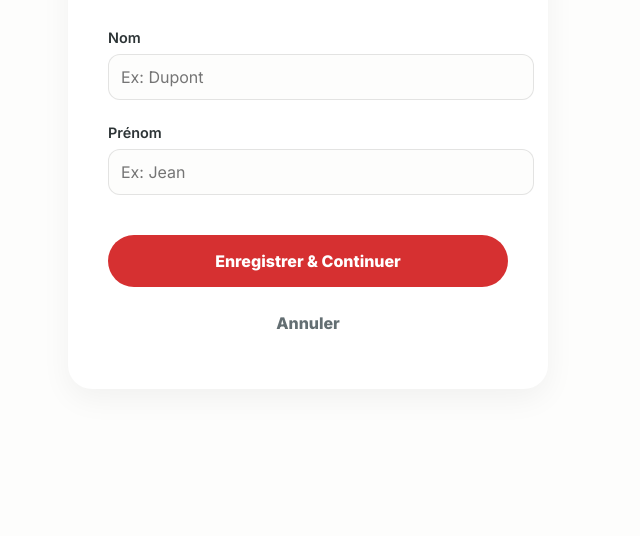
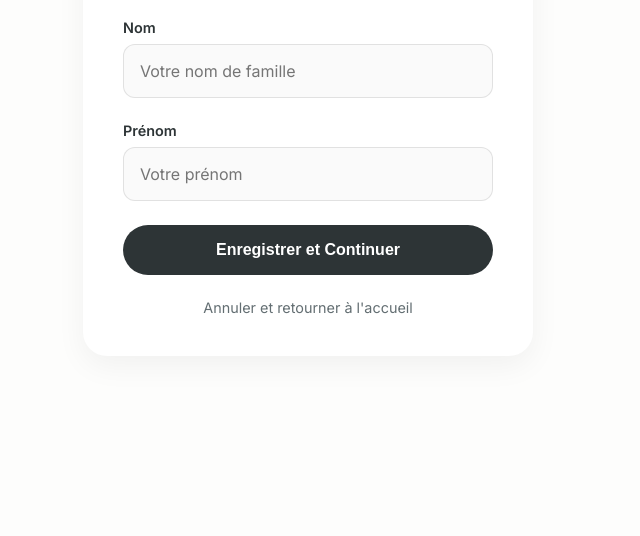
Before and after one commit to chpalitom09-bot/Pepins-de-t-mates, a plain HTML site: page user.html in a window 1280 px wide. Shown: the part 304-840 px from the top of the page, without its empty margins (332-972 px from the left). After the commit the page ends 800 px from the top, so only its background shows below. Drawn offline with Linux system fonts and the light colour scheme.

Commit message:
Update user.html
user page²

```diff
--- a/user.html
+++ b/user.html
@@ -6,26 +6,15 @@
     <title>Profil Utilisateur | Pépins de Tomates</title>
     <link href="https://fonts.googleapis.com/css2?family=Inter:wght@300;400;600;800&display=swap" rel="stylesheet">
     <style>
+        /* Styles repris de index.html pour la cohérence */
         :root {
             --bg-color: #fdfdfc;
             --text-main: #2d3436;
-            --text-light: #636e72;
             --accent: #d63031;
             --card-bg: #ffffff;
             --shadow: 0 10px 30px rgba(0,0,0,0.05);
-            --transition: all 0.4s cubic-bezier(0.16, 1, 0.3, 1);
         }
-
-        @media (prefers-color-scheme: dark) {
-            :root {
-                --bg-color: #121212;
-                --text-main: #e0e0e0;
-                --text-light: #a0a0a0;
-                --card-bg: #1e1e1e;
-                --shadow: 0 10px 30px rgba(0,0,0,0.4);
-            }
-        }
-
+        * { box-sizing: border-box; margin: 0; padding: 0; }
         body {
             font-family: 'Inter', sans-serif;
             background-color: var(--bg-color);
@@ -34,113 +23,83 @@
             align-items: center;
             justify-content: center;
             min-height: 100vh;
-            margin: 0;
             padding: 20px;
         }
-
-        .profile-card {
+        .container {
             background: var(--card-bg);
             padding: 2.5rem;
             border-radius: 24px;
             box-shadow: var(--shadow);
             width: 100%;
-            max-width: 400px;
+            max-width: 450px;
             text-align: center;
-            animation: fadeIn 0.5s ease-out;
         }
-
-        h1 { margin-bottom: 0.5rem; font-weight: 800; }
-        p { color: var(--text-light); margin-bottom: 2rem; font-size: 0.95rem; }
-
-        .input-group {
-            margin-bottom: 1.5rem;
-            text-align: left;
+        h1 { margin-bottom: 1.5rem; font-weight: 800; color: var(--accent); }
+        p { margin-bottom: 2rem; color: #636e72; line-height: 1.5; }
+        .input-group { margin-bottom: 1.5rem; text-align: left; }
+        label { display: block; margin-bottom: 0.5rem; font-weight: 600; font-size: 0.9rem; }
+        input {
+            width: 100%;
+            padding: 1rem;
+            border: 1px solid rgba(0,0,0,0.1);
+            border-radius: 12px;
+            font-size: 1rem;
+            font-family: inherit;
+            background: #fafafa;
         }
-
-        label {
+        button {
+            width: 100%;
+            padding: 1rem;
+            background: var(--text-main);
+            color: white;
+            border: none;
+            border-radius: 50px;
+            font-size: 1rem;
+            font-weight: 700;
+            cursor: pointer;
+            transition: transform 0.2s;
+        }
+        button:hover { transform: scale(1.02); }
+        .back-link {
             display: block;
-            margin-bottom: 0.5rem;
-            font-weight: 600;
+            margin-top: 1.5rem;
+            color: #636e72;
+            text-decoration: none;
             font-size: 0.9rem;
         }
-
-        input {
-            width: 100%;
-            padding: 12px;
-            border-radius: 12px;
-            border: 1px solid rgba(0,0,0,0.1);
-            background: var(--bg-color);
-            color: var(--text-main);
-            font-family: inherit;
-            font-size: 1rem;
-            outline: none;
-            transition: var(--transition);
-        }
-
-        input:focus { border-color: var(--accent); }
-
-        .btn {
-            width: 100%;
-            padding: 1rem;
-            border-radius: 50px;
-            border: none;
-            font-weight: 700;
-            cursor: pointer;
-            font-size: 1rem;
-            font-family: inherit;
-            transition: var(--transition);
-        }
-
-        .btn-primary {
-            background: var(--accent);
-            color: white;
-            margin-top: 1rem;
-        }
-
-        .btn-secondary {
-            background: transparent;
-            color: var(--text-light);
-            margin-top: 10px;
-        }
-
-        .btn:hover { transform: translateY(-2px); opacity: 0.9; }
-
-        @keyframes fadeIn { from { opacity: 0; transform: translateY(20px); } to { opacity: 1; transform: translateY(0); } }
     </style>
 </head>
 <body>
 
-    <div class="profile-card">
-        <h1>Mon Profil 🍅</h1>
-        <p>Veuillez renseigner vos informations pour faciliter vos commandes.</p>
+    <div class="container">
+        <h1>Qui êtes-vous ?</h1>
+        <p>Afin de valider votre commande et générer votre bon, merci de renseigner votre identité.</p>
 
-        <form id="user-form" onsubmit="saveUser(event)">
+        <form id="user-form">
             <div class="input-group">
                 <label for="nom">Nom</label>
-                <input type="text" id="nom" required placeholder="Ex: Dupont">
+                <input type="text" id="nom" required placeholder="Votre nom de famille">
             </div>
-
             <div class="input-group">
                 <label for="prenom">Prénom</label>
-                <input type="text" id="prenom" required placeholder="Ex: Jean">
+                <input type="text" id="prenom" required placeholder="Votre prénom">
             </div>
-
-            <button type="submit" class="btn btn-primary">Enregistrer & Continuer</button>
-            <button type="button" class="btn btn-secondary" onclick="window.location.href='index.html'">Annuler</button>
+            <button type="submit">Enregistrer et Continuer</button>
         </form>
+        <a href="index.html" class="back-link">Annuler et retourner à l'accueil</a>
     </div>
 
     <script>
-        // Charger les données existantes si disponibles
-        document.addEventListener('DOMContentLoaded', () => {
-            const nom = localStorage.getItem('user_nom');
-            const prenom = localStorage.getItem('user_prenom');
+        // AJOUT UTILISATEUR : Pré-remplissage si existant
+        window.onload = function() {
+            const savedNom = localStorage.getItem('user_nom');
+            const savedPrenom = localStorage.getItem('user_prenom');
+            if(savedNom) document.getElementById('nom').value = savedNom;
+            if(savedPrenom) document.getElementById('prenom').value = savedPrenom;
+        };
 
-            if(nom) document.getElementById('nom').value = nom;
-            if(prenom) document.getElementById('prenom').value = prenom;
-        });
-
-        function saveUser(e) {
+        // AJOUT UTILISATEUR : Sauvegarde
+        document.getElementById('user-form').addEventListener('submit', function(e) {
             e.preventDefault();
             const nom = document.getElementById('nom').value.trim();
             const prenom = document.getElementById('prenom').value.trim();
@@ -148,17 +107,12 @@
             if(nom && prenom) {
                 localStorage.setItem('user_nom', nom);
                 localStorage.setItem('user_prenom', prenom);
+                localStorage.setItem('user_created_at', new Date().toISOString());
 
-                // Si la date de création n'existe pas, on la crée
-                if(!localStorage.getItem('user_created_at')) {
-                    localStorage.setItem('user_created_at', new Date().toISOString());
-                }
-
-                // Retour à l'accueil
+                // Redirection vers index.html (qui gère l'état du panier via localStorage)
                 window.location.href = 'index.html';
             }
-        }
+        });
     </script>
-
 </body>
 </html>
```
